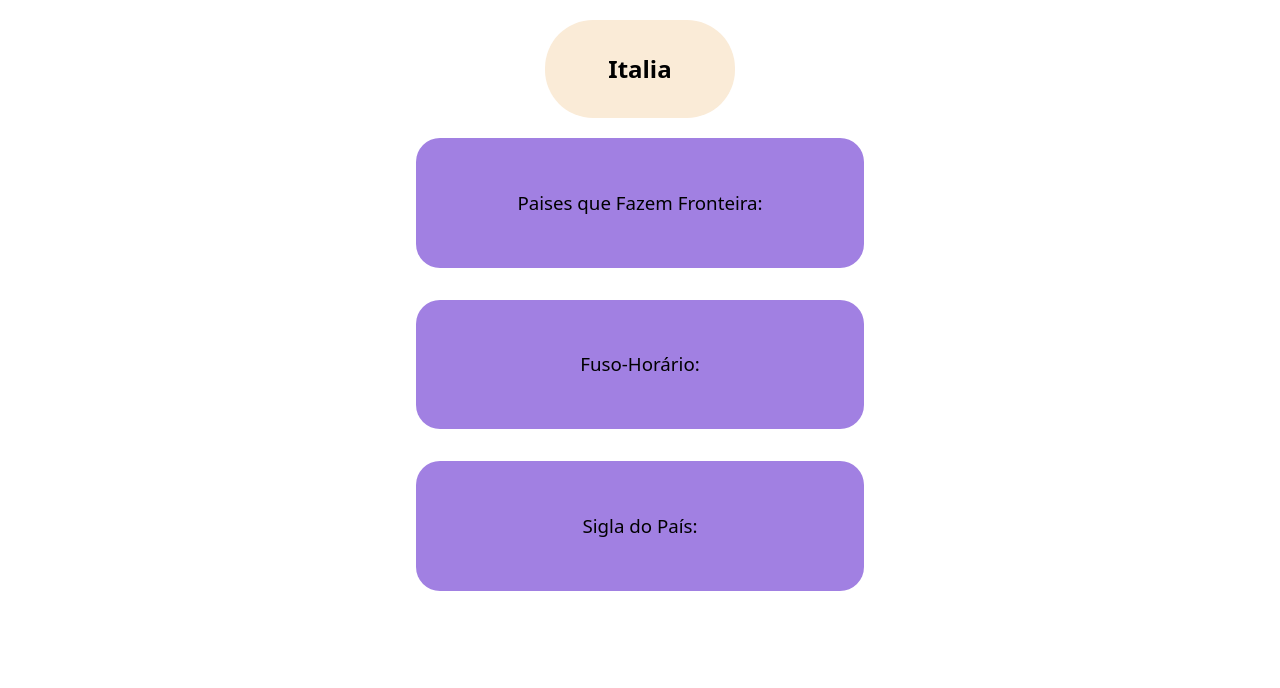
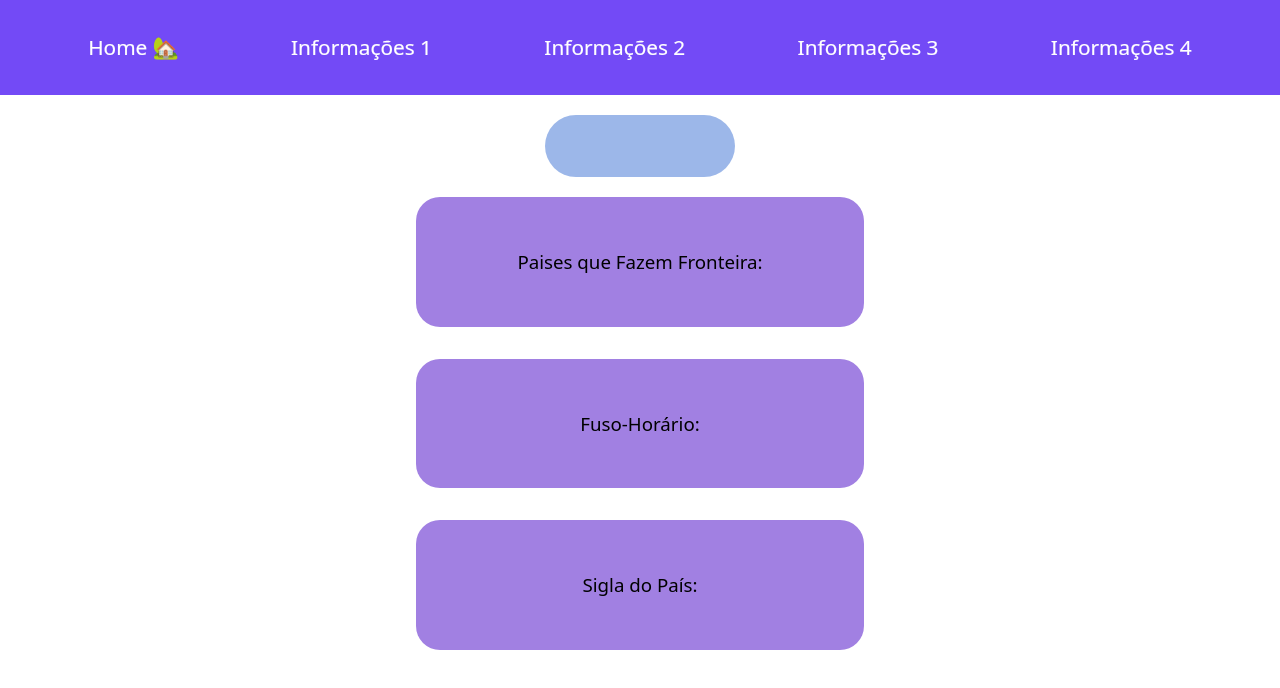
Before and after one commit to vitorcecato-sesi/projeto-paises-api, a React (Vite) app: page /page4 in a window 1280 px wide. Shown: the top 688 px of the page. Built offline with nearby package versions, Linux system fonts and the light colour scheme.

Commit message:
pagina 4

```diff
--- a/src/pages/Page4.jsx
+++ b/src/pages/Page4.jsx
@@ -1,31 +1,31 @@
 import { useState } from "react";
+import Navbar from "../components/Navbar";
 import "./styles/Page4.css"
 
 function Page4 () {
-    const [pais] = useState (() => JSON.parse(localStorage.getItem("Pais")) || "")
-    const [fronteira] = useState (() => JSON.parse(localStorage.getItem("Fronteiras")) || "")
-    const [fusoHorario] = useState (() => JSON.parse(localStorage.getItem("Fuso-Horário")) || "")
-    const [sigla] = useState (() => JSON.parse(localStorage.getItem("Sigla")) || "")
+    const [informacoes] = useState(JSON.parse(localStorage.getItem("Informações")) || "")
 
     return (
         <>
+        <Navbar />
+
         <section className="bodyPage4">
-            <h2 className="titulo"> {pais} Italia </h2>
+            <h2 className="titulo"> {informacoes.nomeComum} </h2>
 
             <section className="blocos">
                 <section className="bloco">
                     <h3> Paises que Fazem Fronteira: </h3>
-                    <h3> <strong> {fronteira} </strong> </h3>
+                    <h3> <strong> {informacoes.paisesFronteira} </strong> </h3>
                 </section>
 
                 <section className="bloco">
                     <h3> Fuso-Horário: </h3>
-                    <h3> <strong> {fusoHorario} </strong> </h3>
+                    <h3> <strong> {informacoes.fusoHorario} </strong> </h3>
                 </section>
 
                 <section className="bloco">
                     <h3> Sigla do País: </h3>
-                    <h3> <strong> {sigla} </strong> </h3>
+                    <h3> <strong> {informacoes.sigla} </strong> </h3>
                 </section>
             </section>
         </section>
--- a/src/pages/styles/Page4.css
+++ b/src/pages/styles/Page4.css
@@ -7,7 +7,7 @@
 .titulo{
     text-align: center;
     padding: 1.3em;
-    background-color: antiquewhite;
+    background-color: rgb(156, 183, 233);
     width: 10vw;
     justify-content: center;
     border-radius: 2em;
```
